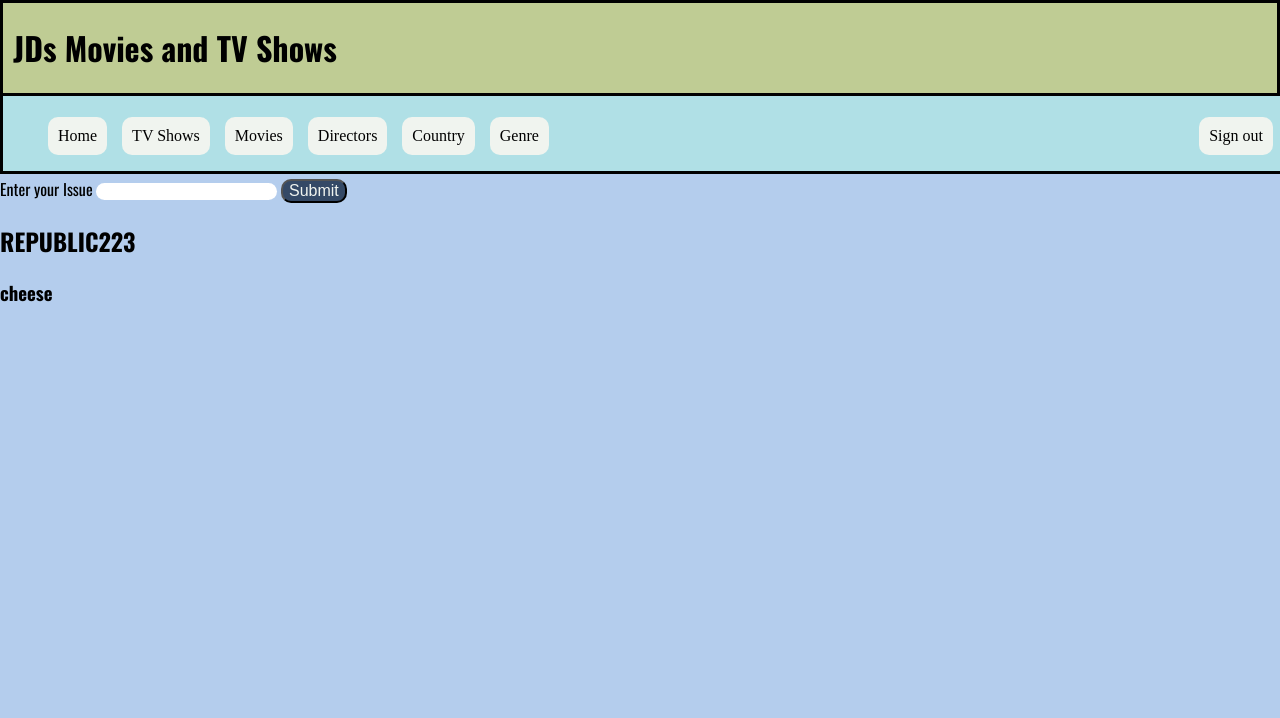
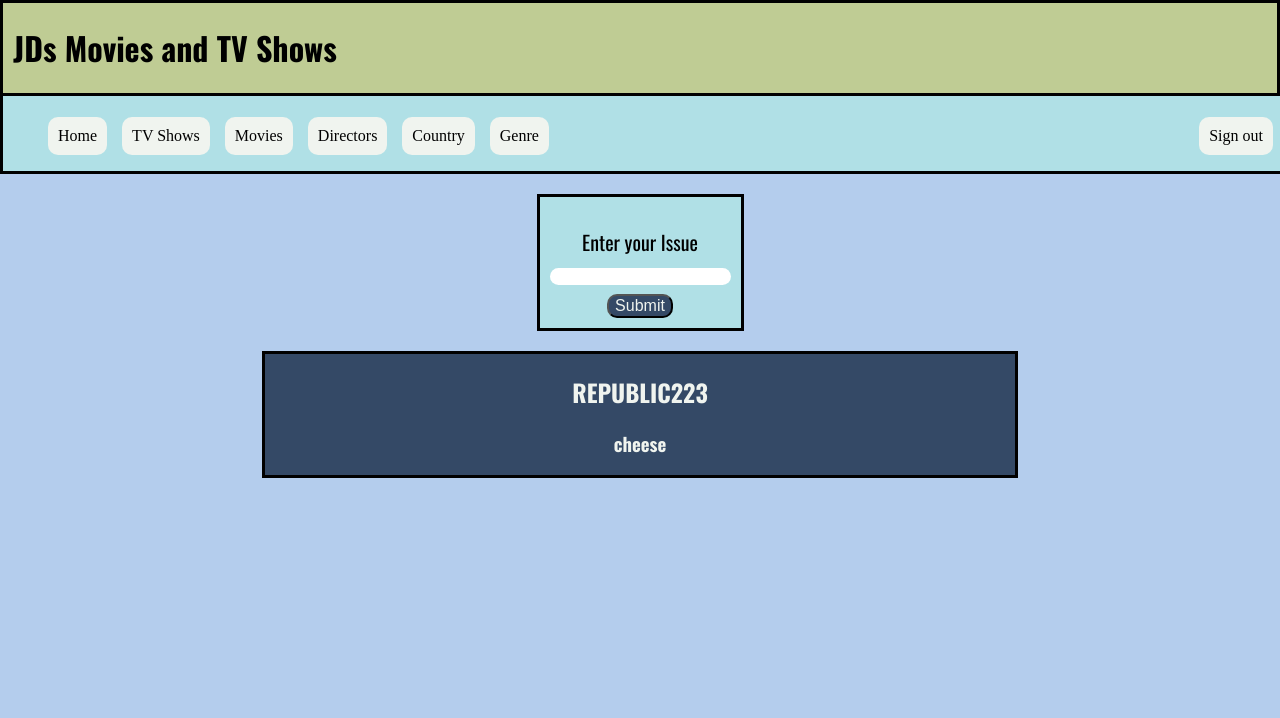
Before and after one commit to republic223/L3-Digital-Assessment, a Flask app: page /Issues in a window 1280 px wide. Shown: the top 718 px of the page. Run offline with Flask 3, Linux system fonts and the light colour scheme; a user stored in the database is signed in; data comes from the database, SQL or seed files in the repository; some web fonts are replaced.

Commit message:
made final adjustments and finished issues page

```diff
--- a/App.py
+++ b/App.py
@@ -119,7 +119,7 @@ def Director_Select():
 #Directors movies route
 @app.route('/Director/<int:Director_id>')
 def Director_Movies(Director_id):
-    sql = '''SELECT Shows_display.Show_id, title, Year, Rating, Poster_image, Director.Directors
+    sql = '''SELECT Shows_display.Show_id, title, Year, Rating_image, Poster_image, Rating, Director.Directors
 FROM Shows_display
 JOIN Age_rating ON Shows_Display.Rating_id = Age_Rating.Rating_id
 JOIN Show_Director ON Shows_Display.Show_id = Show_Director.Show_id
--- a/static/style.css
+++ b/static/style.css
@@ -234,6 +257,31 @@ button{
 .About_info{
     text-align: center;
 }
+
+/* All issues adjustments go here */
+.Issues{
+    text-align: center;
+    border: solid;
+    padding: 10px;
+    margin-top: 20px;
+    width: fit-content;
+    margin-left: auto;
+    margin-right: auto;
+    font-size: 20px;
+    background-color: powderblue;
+}
+.Issues_Results{
+    text-align: center;
+    border: solid;
+    background-color: #344966;
+    color: #f0f4ef;
+    border-color: black;
+    margin-left: auto;
+    margin-right: auto;
+    height: fit-content;
+    width: 750px;
+    margin-top: 20px;
+}
 /* All Footer adjustments go here */
 .Footer{
     background-color: powderblue;
--- a/templates/Issues.html
+++ b/templates/Issues.html
@@ -3,17 +3,21 @@
 <!-- where this file extends from -->
 {% block start %}
     {% if not session['username'] %}
-    <h1>You must be logged in to be able to post an issue</h1>
+    <h1 class="Section_Header">You must be logged in to be able to post an issue</h1>
     {% endif %}
     {% if session['username'] %}
-    <form action="/Issues", method="post">
-        <label for="Issue">Enter your Issue</label>
-        <input type="text", name="Issue">
+    <form class="Issues" action="/Issues", method="post">
+        <div class="Input">
+            <div class="label"><label for="Issue">Enter your Issue</label></div>
+            <input type="text", name="Issue">
+        </div>
         <button type="submit">Submit</button>
     </form>
     {% endif %}
     {% for Issues in results %}
-    <h2>{{ Issues[0]}}</h2>
-    <h3>{{Issues[1]}}</h3>
+    <div class="Issues_Results">
+        <h2>{{ Issues[0]}}</h2>
+        <h3>{{Issues[1]}}</h3>
+    </div>
     {% endfor %}
 {% endblock %}
```
Also changed, not shown: other parts of static/style.css (+29 -6 lines).
